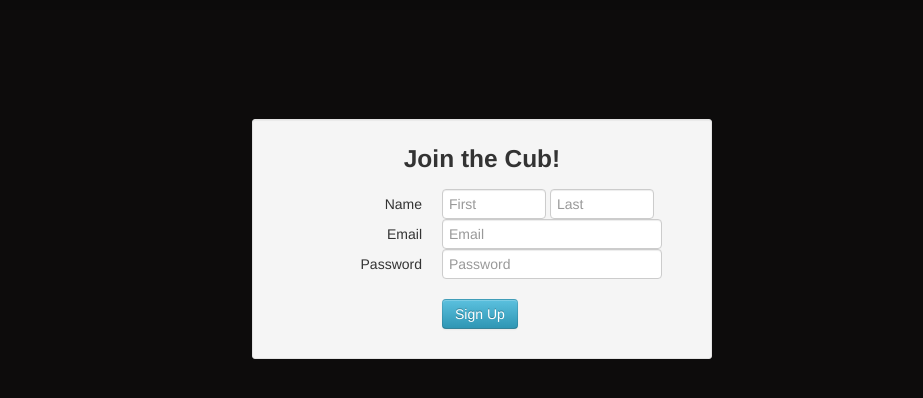
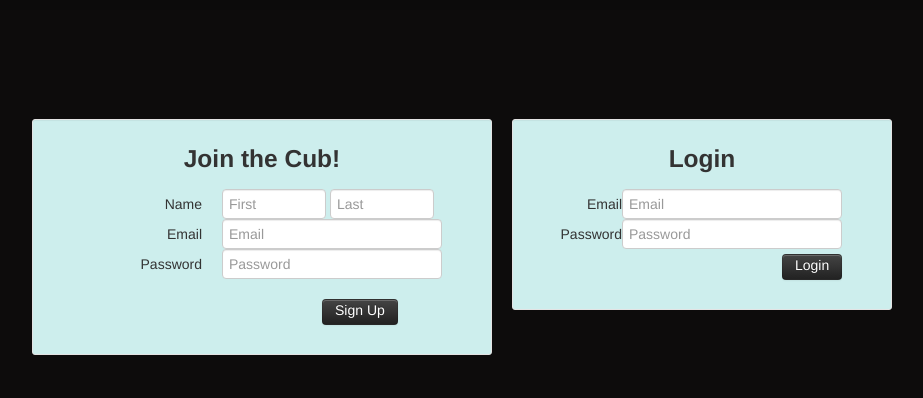
Before and after one commit to pleasewander/littlelion, a Django app: page /register in a window 1280 px wide. Shown: the part 41-439 px from the top of the page, without its empty margins (198-1121 px from the left). Run offline with Django 3.2, Linux system fonts and the light colour scheme; parts of the project's set-up code (start-up, migrations or seed data) failed here and were passed over; some libraries are stand-ins or nearby versions.

Commit message:
pretty much finished logging in and creating an account through the login

```diff
--- a/littlelion/admin.py
+++ /dev/null
@@ -1,4 +0,0 @@
-from django.contrib import admin
-from models import User
-
-admin.site.register(User)
--- a/littlelion/controller/accountcontroller.py
+++ b/littlelion/controller/accountcontroller.py
@@ -14,11 +14,15 @@ def register(request):
     email = request.POST.get('email')
     password = request.POST.get('password')
 
-    user = User.objects.create_user(username=email, first_name=firstName, last_name=lastName, email=email)
+    success = False
+
+    if checkEmailExists(email) == False:
+        success = True
+        user = User.objects.create_user(username=email, first_name=firstName, last_name=lastName, email=email)
 
     response = HttpResponse()
     response['content-type'] = 'application/json'
-    response.write(json.dumps({'success': True}))
+    response.write(json.dumps({'success': success}))
     return response
 
 def dologin(request):
@@ -26,19 +30,19 @@ def dologin(request):
     userPassword = request.POST.get('password')
 
     user = auth.authenticate(username=userEmail, password=userPassword)
-    status = ''
+    success = True
     msg = ''
 
     if user is not None:
         auth.login(request, user)
-        status = 'success'
+        success = True
     else:
-        status = 'failure'
+        success = False
         msg = 'Not a valid account'
 
     response = HttpResponse()
     response['content-type'] = 'application/json'
-    response.write(json.dumps({'status' : status , 'message' : msg }))
+    response.write(json.dumps({'success' : success , 'message' : msg }))
 
     return response
 
@@ -46,9 +50,34 @@ def dologout(request):
     auth.logout(request)
     return render(request, 'home.html')
 
+
+def checkEmail(request):
+    email = request.POST.get('email')
+    status = True
+    if checkEmailExists(email):
+        status = False
+
+    response = HttpResponse()
+    response['Content-Type'] = 'application/json'
+    response.write(json.dumps({'success' : status}))
+    return response
+
+def checkEmailExists(emailToCheck):
+    status = True
+    numberOfUsers = User.objects.all().filter(email= emailToCheck).count()
+
+    if numberOfUsers == 0 :
+        status = False
+
+    if emailToCheck == '':
+        status = False
+
+    return status
+
 urlpatterns = patterns('littlelion.controller.accountcontroller',
             url(r'^register$', createaccountpage),
             url(r'^createaccount$', register),
             url(r'^login', dologin),
             url(r'^logout', dologout),
+            url(r'^checkemail', checkEmail)
             )
--- a/littlelion/static/css/general.css
+++ b/littlelion/static/css/general.css
@@ -37,3 +37,31 @@ body .navbar .brand {
 .registerForm {
     margin-top: 100px;
 }
+
+.registerForm .span6 .well {
+    background-color: rgb(205, 238, 237);
+}
+
+.registerForm .btn{
+    padding-top: 0px;
+    margin-left:100px;
+}
+
+/* login box */
+
+#loginInfo .controls {
+    margin-left: 70px;
+}
+
+#loginInfo .control-label {
+    width: 100px;
+}
+
+.registerForm .span5 .well{
+    background-color: rgb(205, 238, 237);
+}
+
+#loginButton{
+    margin-top: 5px;
+    margin-left: 260px;
+}
--- a/littlelion/static/js/account.js
+++ b/littlelion/static/js/account.js
@@ -4,7 +4,13 @@ $( document ).ready(function() {
         var params = $(this).serializeArray();
         $.post('/createaccount', params, function(data) {
             if(data.success){
-               window.location = '/'
+               $('#registerSuccess').removeClass('hide');
+               setTimeout(function(){
+                          window.location = '/';
+               }, 3000);
+            }
+            else{
+               $('#registerError').removeClass('hide');
             }
         });
     });
@@ -15,8 +21,23 @@ $( document ).ready(function() {
         var params = $('#loginInfo').serializeArray();
         $.post('/login', params, function(data){
             if(data.status = 'success'){
-                window.location = '/'
+                window.location = '/';
             }
+        });
+    });
+
+    $('#createAccountEmail').blur(function(e){
+        e.preventDefault();
+        var email =  $('#createAccountEmail').val();
+        $.post('/checkemail', {'email' : email} , function(data){
+            if(!data.success){
+            $('#registerError').removeClass('hide');
+            }
+        });
+
+    $('.close').click(function(e){
+        e.preventDefault();
+        $('.alert').addClass('hide');
         });
     });
 
--- a/littlelion/templates/home.html
+++ b/littlelion/templates/home.html
@@ -1,7 +1,7 @@
 {% include "include/wrapper-top.html" %}
 
 <div class="row">
-    <div class="span12">
+    <div class="span10">
         <div class="hero-unit">
           <h1>Little Lion </h1><h3 class="muted">and the Castle of Frozen Tears</h3>
           <p>Only you can help him escape!</p>
--- a/littlelion/templates/include/modal-login.html
+++ /dev/null
@@ -1,27 +0,0 @@
-<!-- Modal -->
-<div id="modalLogin" class="modal hide fade" tabindex="-1" role="dialog" aria-labelledby="modalLoginLabel" aria-hidden="true">
-  <div class="modal-header">
-    <button type="button" class="close" data-dismiss="modal" aria-hidden="true">×</button>
-    <h3>Login</h3>
-  </div>
-  <div class="modal-body">
-    <form id="loginInfo" class="form-horizontal">
-      <div class="control-group">
-        <label class="control-label" for="inputEmail">Email</label>
-        <div class="controls">
-          <input type="text" id="inputEmail" name="email" placeholder="Email">
-        </div>
-      </div>
-      <div class="control-group">
-        <label class="control-label" for="inputPassword">Password</label>
-        <div class="controls">
-          <input type="password" id="inputPassword" name="password" placeholder="Password">
-        </div>
-      </div>
-    </form>
-  </div>
-  <div class="modal-footer">
-    <a class="btn btn-inverse pull-left" href="/register">Create Account</a>
-    <button class="btn btn-info" id='loginButton'>Login</button>
-  </div>
-</div>
--- a/littlelion/templates/include/wrapper-top.html
+++ b/littlelion/templates/include/wrapper-top.html
@@ -18,7 +18,7 @@
                         {% else %}
                             <li id="comicsTab"><a href="/">Comics</a></li>
                             <li id='donateTab'><a href="/">Donate</a></li>
-                            <li id="loginTab"><a href="#modalLogin" role="button" data-toggle="modal">Log In</a> </li>
+                            <li id="loginTab"><a href="/register">Log In</a> </li>
                         {% endif %}
                     </ul>
 
@@ -28,5 +28,3 @@
         <div class="container">
             <div class="row">
                 <div class="span12">
-
-{% include "include/modal-login.html" %}
--- a/littlelion/templates/register.html
+++ b/littlelion/templates/register.html
@@ -1,33 +1,62 @@
 {% include "include/wrapper-top.html" %}
     <div class="row">
-        <div class="span6 offset3 registerForm">
+        <div class="span12 registerForm">
+            <div class='row'>
+                <div class="span6">
                     <div class="well well-small">
                         <h3 class="text-center"> Join the Cub!</h3>
+                        <div class="alert alert-error hide" id="registerError">
+                            <button type="button" class="close">&times;</button>
+                            <strong>Oh no!</strong> someone has used that email already.
+                        </div>
+                        <div class="alert alert-success hide" id="registerSuccess">
+                            <button type="button" class="close">&times;</button>
+                            <strong>Congrats!</strong> and welcome, we will redirect you shortly.
+                        </div>
                         <form id="formRegister" class="form-horizontal">
                           <div class="control-group">
                             <label class="control-label">Name</label>
                             <div class="controls">
-                        <input type="text" class="input-small" name='firstName' placeholder="First">
-                        <input type="text" class="input-small" name='lastName' placeholder="Last">
+                                <input type="text" class="input-small" name='firstName' placeholder="First" required>
+                                <input type="text" class="input-small" name='lastName' placeholder="Last" required>
                             </div>
                             <label class="control-label">Email</label>
                             <div class="controls">
-                      <input type="text" name="email" placeholder="Email">
+                              <input type="text" name="email" id="createAccountEmail" placeholder="Email" required>
                             </div>
                             <label class="control-label" for="registerPassword">Password</label>
                             <div class="controls">
-                      <input type="password" name="password" placeholder="Password">
+                              <input type="password" id="createAccountPassword" name="password" placeholder="Password" required>
                             </div>
                           </div>
                           <div class="control-group">
                             <div class="controls">
-                      <button type="submit" class="btn btn-info">Sign Up</button>
+                              <button type="submit" class="btn btn-inverse">Sign Up</button>
                             </div>
                           </div>
                       </form>
                     </div>
                 </div>
+                <div class="span5">
+                    <div class="well well-small">
+                        <h3 class="text-center"> Login</h3>
+                        <form id="loginInfo" class="form-horizontal">
+
+                                <label class="control-label" for="inputEmail">Email</label>
+                                <div class="controls">
+                                    <input type="text" id="inputEmail" name="email" placeholder="Email" required>
                                 </div>
-{% include "include/modal-login.html" %}
 
+                                <label class="control-label" for="inputPassword">Password</label>
+                                <div class="controls">
+                                    <input type="password" id="inputPassword" name="password" placeholder="Password" required>
+                                </div>
+                                <button class="btn btn-inverse" id='loginButton'>Login</button>
+                        </form>
+                    </div>
+                </div>
+
+            </div>
+        </div>
+    </div>
 {% include "include/wrapper-bottom.html" %}
```
Also changed, not shown: littlelion/models.py (+0 -8 lines), littlelion/settings/deploy.py (added, +158 -0 lines), 4 other files. Lines whose indentation alone changed are shown as unchanged.
